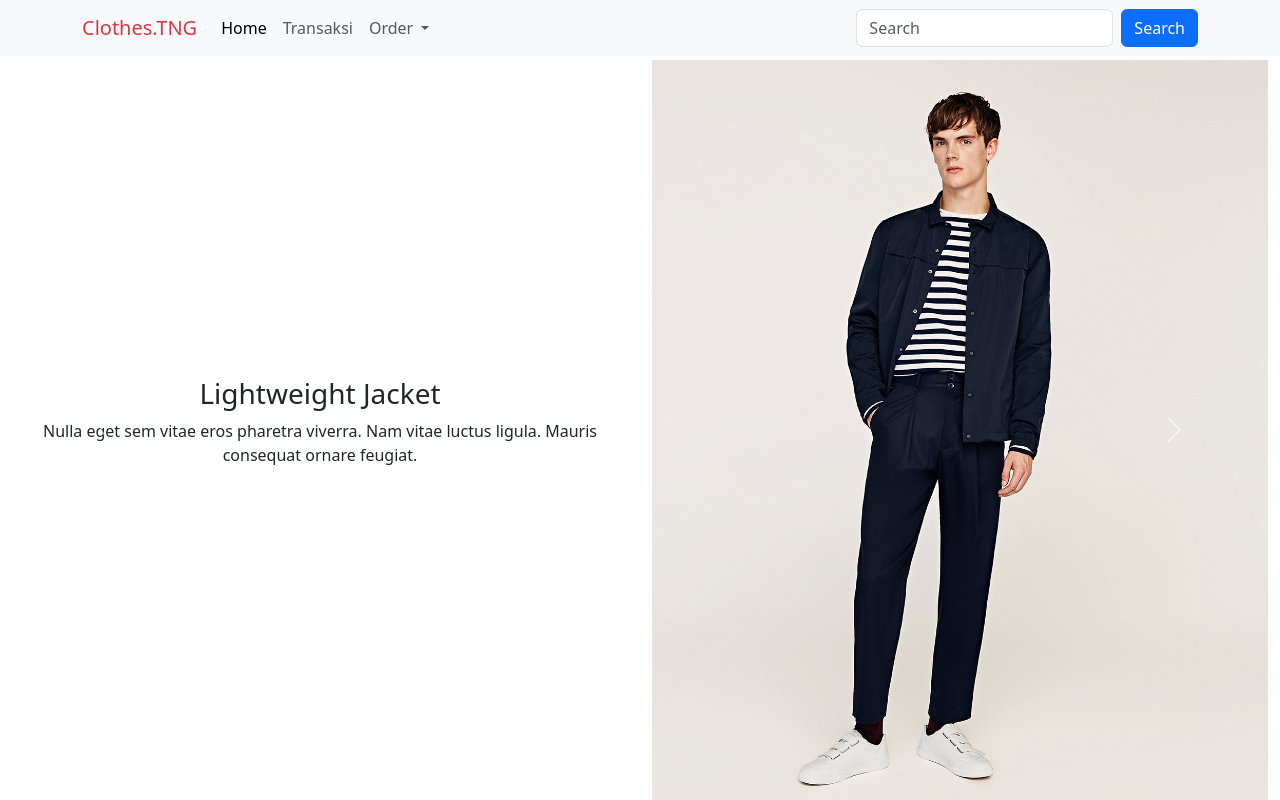
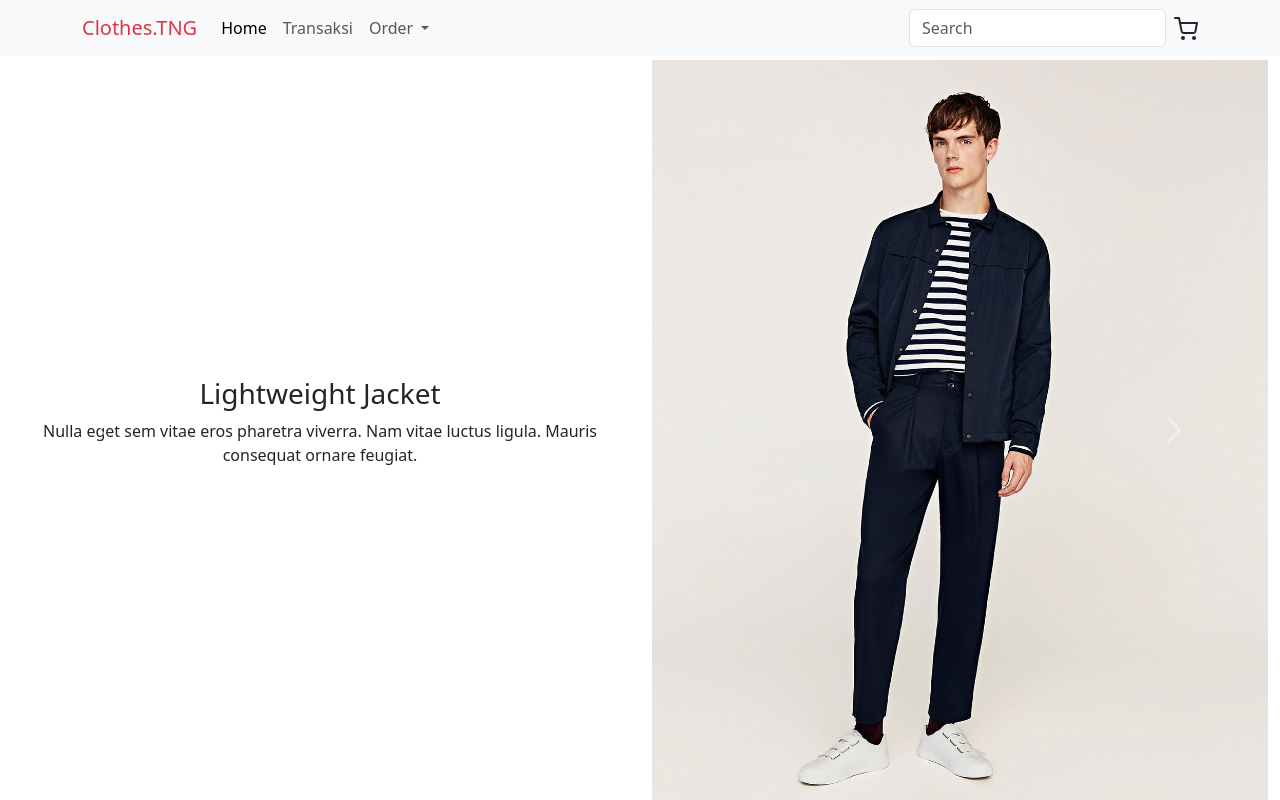
Before and after one commit to cepiseptiyana/Pangcuy, a Vue app: page / in a window 1280 px wide. Shown: the top 800 px of the page. Built offline with nearby package versions, Linux system fonts and the light colour scheme.

Commit message:
page: ui home selesai

```diff
--- a/src/components/Navbar.vue
+++ b/src/components/Navbar.vue
@@ -62,6 +62,12 @@ import Swal from "sweetalert2";
 //   nameLength();
 //   return;
 // }
+
+import { onMounted } from "vue";
+
+onMounted(() => {
+  feather.replace(); // This function scans the DOM for elements with data-feather attributes
+});
 </script>
 
 <template>
@@ -116,14 +122,17 @@ import Swal from "sweetalert2";
             </ul>
           </li>
         </ul>
-        <form class="d-flex" role="search">
+        <form class="d-flex align-items-center" role="search">
           <input
             class="form-control me-2"
             type="search"
             placeholder="Search"
             aria-label="Search"
           />
-          <button class="btn btn-primary" type="submit">Search</button>
+
+          <div style="cursor: pointer">
+            <i data-feather="shopping-cart"></i>
+          </div>
         </form>
       </div>
     </div>
```
